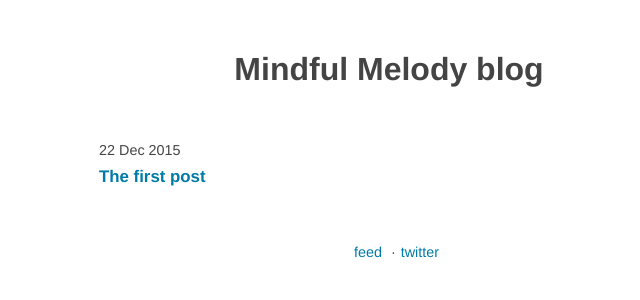
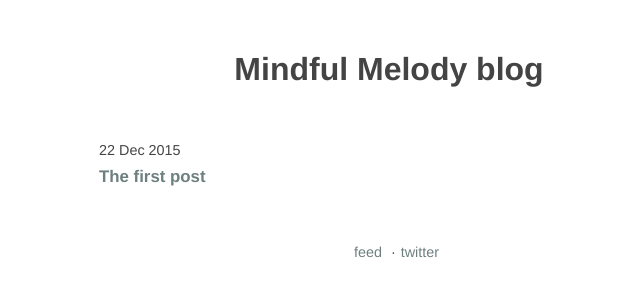
Before and after one commit to Tony-Saijo/Tony-Saijo.github.io, a Jekyll site: the page built from index.html, in a window 1280 px wide. Shown: the top 300 px of the page, without its empty margins (251-891 px from the left). Built offline with Jekyll 4.4.1, drawn with Linux system fonts in a browser that asks for light colours; the list of posts is cut into pages by our own code.

Commit message:
Update style.css

```diff
--- a/assets/css/style.css
+++ b/assets/css/style.css
@@ -15,7 +15,7 @@ body{
 }
 
 a{
-    color: #007BA7;
+    color: #6e7f80;
     text-decoration: none;
 }
 a:hover{
@@ -60,13 +60,13 @@ article p{
     padding: 10px
 }
 article a{
-    color: #007BA7;
+    color: #6e7f80;
 }
 article h3{
-    color: #FF9999;
+    color: #6e7f80;
 }
 article a:visited{
-    color: #007BA7;
+    color: #6e7f80;
 }
 article img{
     max-width: 550px;
@@ -79,13 +79,13 @@ article.list{
 }
 aside{
     margin-top: 20px;
-    border-top: 1px solid #F4F6F7;
+    border-top: 1px solid #6e7f80;
 }
 blockquote{
     font-style: italic;
     padding: 5px 15px;
     margin: 10px;
-    border-left: 5px solid #F4F6F7
+    border-left: 5px solid #6e7f80
 }
 
 article > ul, article > ol, .post-list ul, .post-list ol{
@@ -101,7 +101,7 @@ article > ul, article > ol, .post-list ul, .post-list ol{
     padding: 0 10px 0 0
 }
 .post-list > li{
-    border-bottom: 1px solid #F4F6F7;
+    border-bottom: 1px solid #6e7f80;
     padding: 20px 10px;
 }
 .post-list > li:last-child{
@@ -117,7 +117,7 @@ article > ul, article > ol, .post-list ul, .post-list ol{
 }
 
 .paginator{
-    border-top: 1px solid #F4F6F7;
+    border-top: 1px solid #6e7f80;
     padding: 15px;
     margin-top: 20px;
     font-weight: bold;
```
